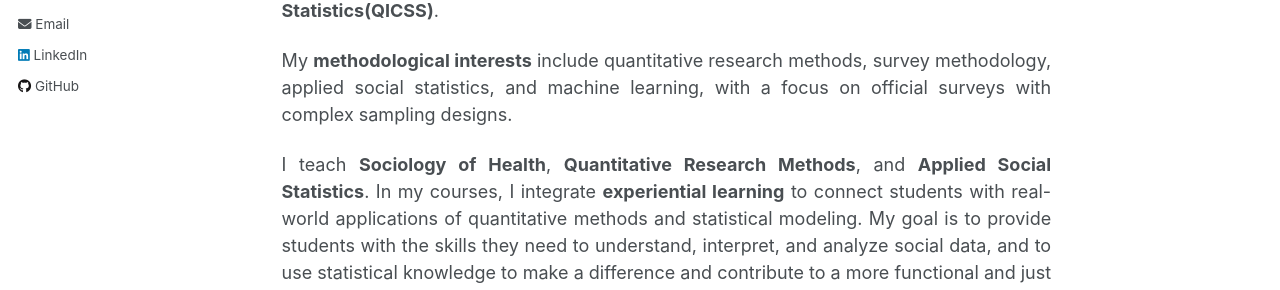
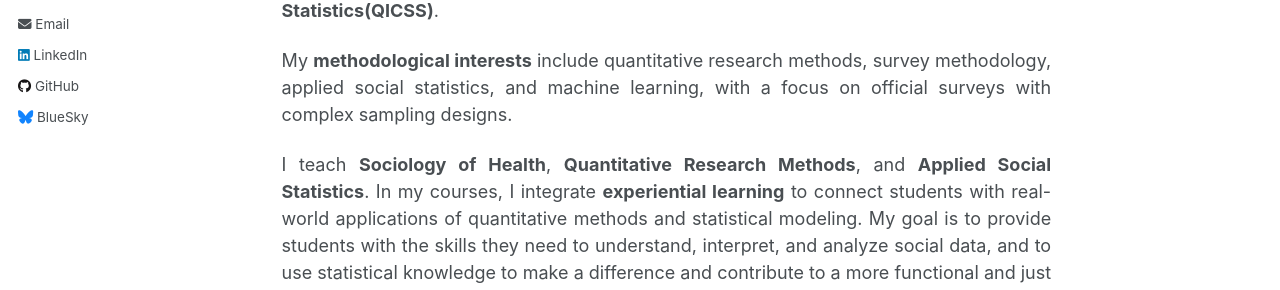
Before and after one commit to Mohsnmonji/mohsnmonji.github.io, a Jekyll site: the page built from _pages/about.md, in a window 1280 px wide. Shown: the part 320-610 px from the top of the page. Built offline with Jekyll 4.4.1, drawn with Linux system fonts in a browser that asks for light colours.

Commit message:
Update author-profile.html

```diff
--- a/_includes/author-profile.html
+++ b/_includes/author-profile.html
@@ -47,6 +47,10 @@
       {% if author.researchgate %}
         <li><a href="{{ author.researchgate }}"><i class="fab fa-researchgate"></i> ResearchGate</a></li>
       {% endif %}
+      {% if author.bluesky %}
+  <li><a href="https://bsky.app/profile/{{ author.bluesky }}"><i class="fab fa-bluesky"></i> BlueSky</a></li>
+{% endif %}
+
     </ul>
   </div>
 </div>
```
